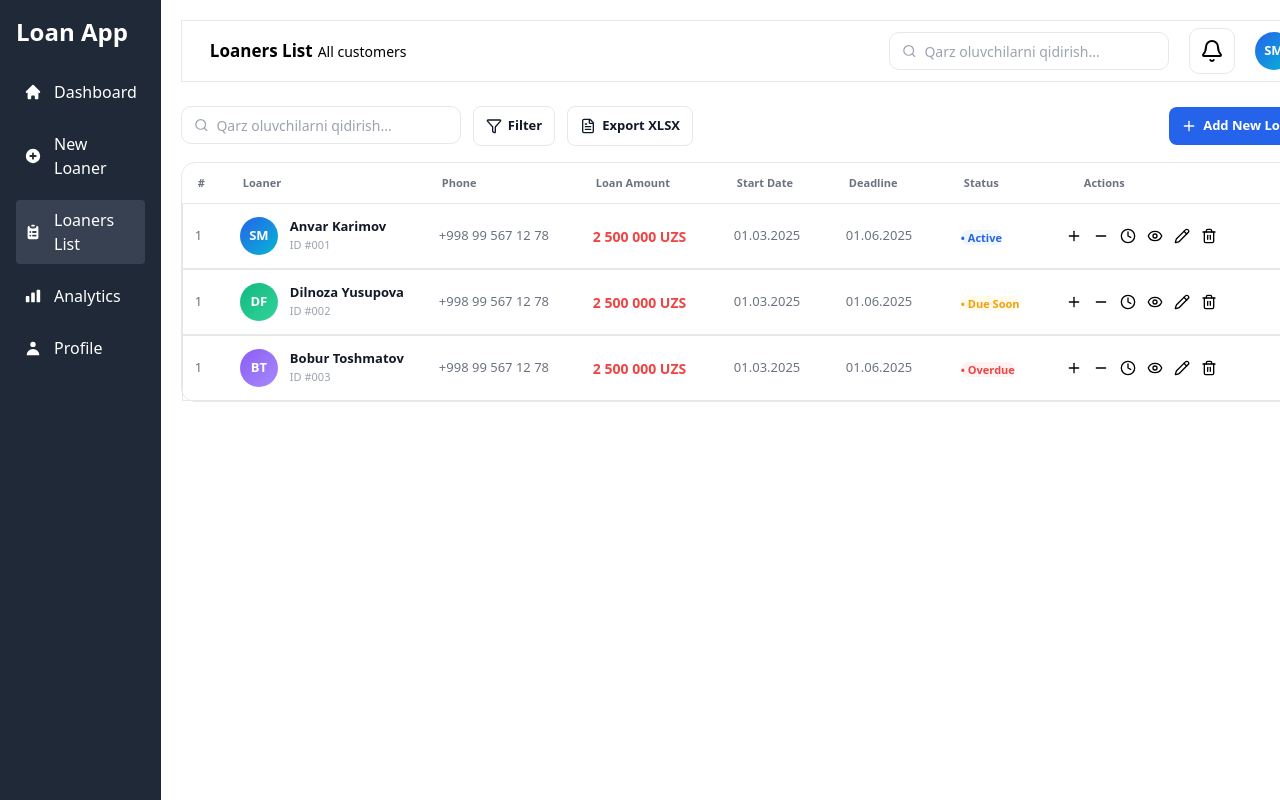
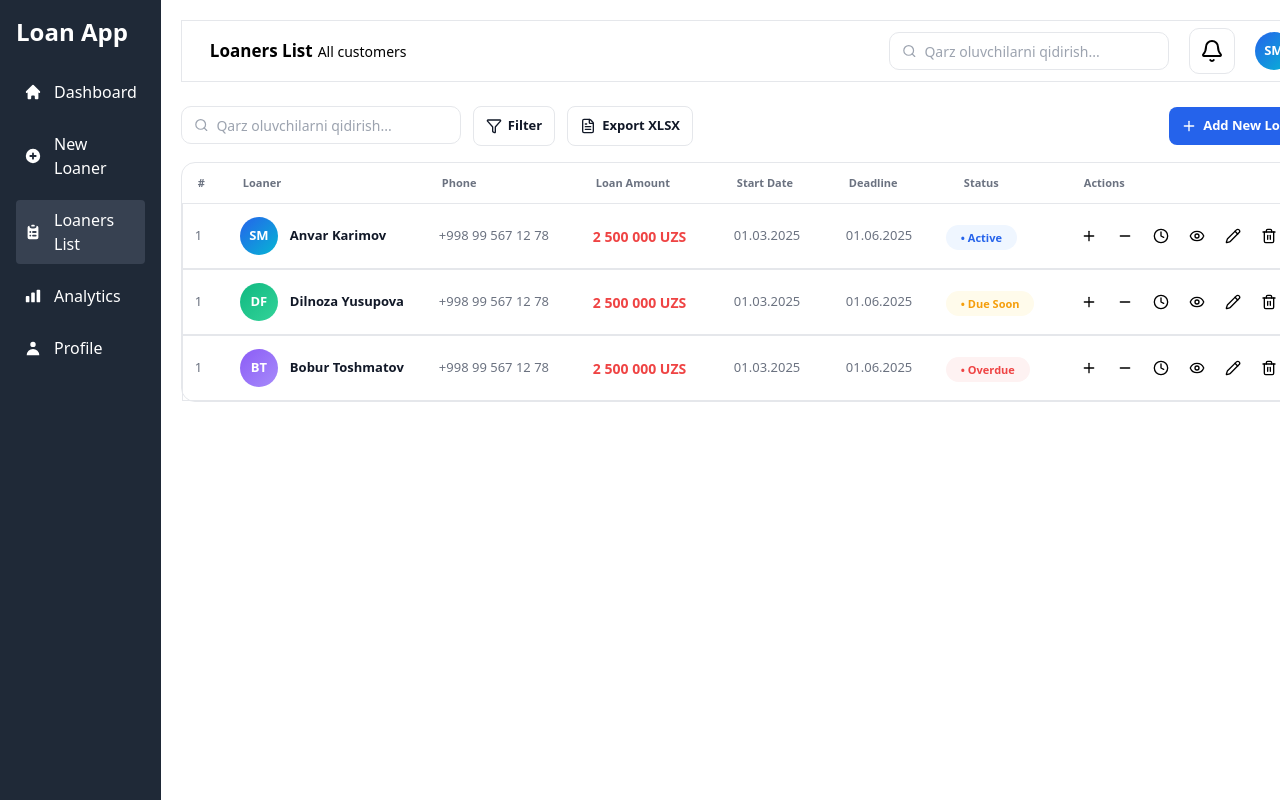
Before and after one commit to kamilov1701/Loan_PC, a React (Vite) app: page /list in a window 1280 px wide. Shown: the top 800 px of the page. Built offline with nearby package versions, Linux system fonts and the light colour scheme.

Commit message:
design end

```diff
--- a/src/Pages/DashboardH.jsx
+++ b/src/Pages/DashboardH.jsx
@@ -21,7 +21,7 @@ export default class DashboardH extends Component {
   render() {
     return (
       <div>
-        <section className='border-[#E5E7EB] border px-[28px] container'>
+        <section className='border-[#E5E7EB] border px-[28px]'>
           <div className='py-[7px] flex items-center container justify-between '>
             <div className='flex gap-[5px] items-center'>
               <h1 className='text-[17px] font-bold'>Dashboard Overview</h1>
@@ -82,22 +82,21 @@ export default class DashboardH extends Component {
 
           <div className='flex items-center border border-[#E5E7EB] py-[13px]'>
             <div className='w-[45px] text-[#6B7280] text-[13px] font-normal px-[12px]'>1</div>
-            <div className='flex w-[199px] px-[12px] gap-[12px]'>
+            <div className='flex w-[199px] px-[12px] gap-[12px] items-center'>
               <span className="w-[38px] h-[38px] rounded-full bg-gradient-to-br from-[#2563EB] to-[#06B6D4] flex items-center justify-center text-white text-[13px] font-bold">SM </span>
               <div>
                 <h2 className='text-[#111827] text-[13px] font-semibold'>Anvar Karimov</h2>
-                <p className='text-[#9CA3AF] text-[11px] font-normal'>ID #001</p>
               </div>
             </div>
             <div className='text-[#6B7280] text-[13px] font-normal w-[154px] px-[12px]'>+998 99 567 12 78</div>
             <div className='text-[#EF4444] text-[14px] font-bold w-[141px] px-[12px]'>2 500 000 UZS</div>
             <div className='text-[#6B7280] text-[13px] font-normal w-[112px] px-[12px]'>01.03.2025</div>
             <div className='text-[#6B7280] text-[13px] font-normal w-[112px] px-[12px]'>01.06.2025</div>
-            <div className='w-[120px] px-[15px]'>
-              <span className='text-[#2563EB] font-semibold text-[11px] bg-[#EFF6FF] rounded-[20px]'>• Active</span>
+            <div className='w-[120px]'>
+              <span className='text-[#2563EB] font-semibold text-[11px] bg-[#EFF6FF] rounded-[20px] px-[15px] py-[5px]'>• Active</span>
             </div>
 
-            <div className='flex gap-[11px] items-center'>
+            <div className='flex gap-[20px] items-center ml-[15px]'>
               <Plus size={16}/>
               <Minus size={16}/>
               <Clock size={16}/>
@@ -108,22 +107,21 @@ export default class DashboardH extends Component {
           </div>
           <div className='flex items-center border border-[#E5E7EB] py-[13px]'>
             <div className='w-[45px] text-[#6B7280] text-[13px] font-normal px-[12px]'>1</div>
-            <div className='flex w-[199px] px-[12px] gap-[12px]'>
+            <div className='flex w-[199px] px-[12px] gap-[12px] items-center'>
               <span className="w-[38px] h-[38px] rounded-full bg-gradient-to-br from-[#10B981] to-[#34D399] flex items-center justify-center text-white text-[13px] font-bold">DF </span>
               <div>
                 <h2 className='text-[#111827] text-[13px] font-semibold'>Dilnoza Yusupova</h2>
-                <p className='text-[#9CA3AF] text-[11px] font-normal'>ID #002</p>
               </div>
             </div>
             <div className='text-[#6B7280] text-[13px] font-normal w-[154px] px-[12px]'>+998 99 567 12 78</div>
             <div className='text-[#EF4444] text-[14px] font-bold w-[141px] px-[12px]'>2 500 000 UZS</div>
             <div className='text-[#6B7280] text-[13px] font-normal w-[112px] px-[12px]'>01.03.2025</div>
             <div className='text-[#6B7280] text-[13px] font-normal w-[112px] px-[12px]'>01.06.2025</div>
-            <div className='w-[120px] px-[15px]'>
-              <span className='text-[#F59E0B] font-semibold text-[11px] bg-[#FFFBEB] rounded-[20px]'>• Due Soon</span>
+            <div className='w-[120px] '>
+              <span className='text-[#F59E0B] font-semibold text-[11px] bg-[#FFFBEB] rounded-[20px] px-[15px] py-[5px]'>• Due Soon</span>
             </div>
 
-            <div className='flex gap-[11px] items-center'>
+             <div className='flex gap-[20px] items-center ml-[15px]'>
               <Plus size={16}/>
               <Minus size={16}/>
               <Clock size={16}/>
@@ -134,22 +132,21 @@ export default class DashboardH extends Component {
           </div>
           <div className='flex items-center border border-[#E5E7EB] py-[13px]'>
             <div className='w-[45px] text-[#6B7280] text-[13px] font-normal px-[12px]'>1</div>
-            <div className='flex w-[199px] px-[12px] gap-[12px]'>
+            <div className='flex w-[199px] px-[12px] gap-[12px] items-center'>
               <span className="w-[38px] h-[38px] rounded-full bg-gradient-to-br from-[#8B5CF6] to-[#A78BFA] flex items-center justify-center text-white text-[13px] font-bold">BT </span>
               <div>
                 <h2 className='text-[#111827] text-[13px] font-semibold'>Bobur Toshmatov</h2>
-                <p className='text-[#9CA3AF] text-[11px] font-normal'>ID #003</p>
               </div>
             </div>
             <div className='text-[#6B7280] text-[13px] font-normal w-[154px] px-[12px]'>+998 99 567 12 78</div>
             <div className='text-[#EF4444] text-[14px] font-bold w-[141px] px-[12px]'>2 500 000 UZS</div>
             <div className='text-[#6B7280] text-[13px] font-normal w-[112px] px-[12px]'>01.03.2025</div>
             <div className='text-[#6B7280] text-[13px] font-normal w-[112px] px-[12px]'>01.06.2025</div>
-            <div className='w-[120px] px-[15px]'>
-              <span className='text-[#EF4444] font-semibold text-[11px] bg-[#FEF2F2] rounded-[20px]'>• Overdue</span>
+            <div className='w-[120px]'>
+              <span className='text-[#EF4444] font-semibold text-[11px] bg-[#FEF2F2] rounded-[20px] px-[15px] py-[5px]'>• Overdue</span>
             </div>
 
-            <div className='flex gap-[11px] items-center'>
+            <div className='flex gap-[20px] items-center ml-[15px]'>
               <Plus size={16}/>
               <Minus size={16}/>
               <Clock size={16}/>
--- a/src/Pages/ListLoan.jsx
+++ b/src/Pages/ListLoan.jsx
@@ -9,7 +9,7 @@ import { Bell } from 'lucide-react';
 // import { Users } from 'lucide-react';
 // import { User } from 'lucide-react';
 // import { ChartNoAxesColumn } from 'lucide-react';
-import { Search, FileText  } from "lucide-react";
+import { Search, FileText } from "lucide-react";
 
 import { Plus, Minus, Eye, Pencil, Trash2, Clock, Funnel } from "lucide-react";
 
@@ -19,7 +19,7 @@ export default class ListLoan extends Component {
   render() {
     return (
       <div>
-        <section className='border-[#E5E7EB] border px-[28px] container'>
+        <section className='border-[#E5E7EB] border px-[28px]'>
           <div className='py-[7px] flex items-center container justify-between '>
             <div className='flex gap-[5px] items-center'>
               <h1 className='text-[17px] font-bold'>Loaners List</h1>
@@ -41,11 +41,11 @@ export default class ListLoan extends Component {
           <div className='flex items-center justify-between mt-[24px] mb-[16px]'>
             <div className='flex gap-[12px]'>
               <div className="w-[280px] h-[38px] border border-[#E5E7EB] rounded-[10px] flex items-center px-3 bg-white">
-              <Search className="w-4 h-4 text-gray-400 mr-2" />
-              <input type="text" placeholder="Qarz oluvchilarni qidirish..." className="w-full h-full outline-none text-sm text-gray-600 placeholder-gray-400" />
-            </div>
-            <button className='text-[#111827] border border-[#E5E7EB] text-[13px] font-semibold px-[12px] py-[9px] bg-none rounded-[8px] flex items-center gap-[6px]'><Funnel className='text-[#111827]' size={16} />  Filter</button>
-            <button className='text-[#111827] border border-[#E5E7EB] text-[13px] font-semibold px-[12px] py-[9px] bg-none rounded-[8px] flex items-center gap-[6px]'><FileText  className='text-[#111827]' size={16} />  Export XLSX</button>
+                <Search className="w-4 h-4 text-gray-400 mr-2" />
+                <input type="text" placeholder="Qarz oluvchilarni qidirish..." className="w-full h-full outline-none text-sm text-gray-600 placeholder-gray-400" />
+              </div>
+              <button className='text-[#111827] border border-[#E5E7EB] text-[13px] font-semibold px-[12px] py-[9px] bg-none rounded-[8px] flex items-center gap-[6px]'><Funnel className='text-[#111827]' size={16} />  Filter</button>
+              <button className='text-[#111827] border border-[#E5E7EB] text-[13px] font-semibold px-[12px] py-[9px] bg-none rounded-[8px] flex items-center gap-[6px]'><FileText className='text-[#111827]' size={16} />  Export XLSX</button>
 
             </div>
             <button className='text-[#FFFFFF] text-[13px] font-semibold px-[12px] py-[9px] bg-[#2563EB] rounded-[8px] flex items-center gap-[6px]'><Plus className='text-[#FFFFFF]' size={16} />  Add New Loaner</button>
@@ -65,22 +65,21 @@ export default class ListLoan extends Component {
 
             <div className='flex items-center border border-[#E5E7EB] py-[13px]'>
               <div className='w-[45px] text-[#6B7280] text-[13px] font-normal px-[12px]'>1</div>
-              <div className='flex w-[199px] px-[12px] gap-[12px]'>
+              <div className='flex w-[199px] px-[12px] gap-[12px] items-center'>
                 <span className="w-[38px] h-[38px] rounded-full bg-gradient-to-br from-[#2563EB] to-[#06B6D4] flex items-center justify-center text-white text-[13px] font-bold">SM </span>
                 <div>
                   <h2 className='text-[#111827] text-[13px] font-semibold'>Anvar Karimov</h2>
-                  <p className='text-[#9CA3AF] text-[11px] font-normal'>ID #001</p>
                 </div>
               </div>
               <div className='text-[#6B7280] text-[13px] font-normal w-[154px] px-[12px]'>+998 99 567 12 78</div>
               <div className='text-[#EF4444] text-[14px] font-bold w-[141px] px-[12px]'>2 500 000 UZS</div>
               <div className='text-[#6B7280] text-[13px] font-normal w-[112px] px-[12px]'>01.03.2025</div>
               <div className='text-[#6B7280] text-[13px] font-normal w-[112px] px-[12px]'>01.06.2025</div>
-              <div className='w-[120px] px-[15px]'>
-                <span className='text-[#2563EB] font-semibold text-[11px] bg-[#EFF6FF] rounded-[20px]'>• Active</span>
+              <div className='w-[120px]'>
+                <span className='text-[#2563EB] font-semibold text-[11px] bg-[#EFF6FF] rounded-[20px] px-[15px] py-[5px]'>• Active</span>
               </div>
 
-              <div className='flex gap-[11px] items-center'>
+              <div className='flex gap-[20px] items-center ml-[15px]'>
                 <Plus size={16} />
                 <Minus size={16} />
                 <Clock size={16} />
@@ -91,22 +90,21 @@ export default class ListLoan extends Component {
             </div>
             <div className='flex items-center border border-[#E5E7EB] py-[13px]'>
               <div className='w-[45px] text-[#6B7280] text-[13px] font-normal px-[12px]'>1</div>
-              <div className='flex w-[199px] px-[12px] gap-[12px]'>
+              <div className='flex w-[199px] px-[12px] gap-[12px] items-center'>
                 <span className="w-[38px] h-[38px] rounded-full bg-gradient-to-br from-[#10B981] to-[#34D399] flex items-center justify-center text-white text-[13px] font-bold">DF </span>
                 <div>
                   <h2 className='text-[#111827] text-[13px] font-semibold'>Dilnoza Yusupova</h2>
-                  <p className='text-[#9CA3AF] text-[11px] font-normal'>ID #002</p>
                 </div>
               </div>
               <div className='text-[#6B7280] text-[13px] font-normal w-[154px] px-[12px]'>+998 99 567 12 78</div>
               <div className='text-[#EF4444] text-[14px] font-bold w-[141px] px-[12px]'>2 500 000 UZS</div>
               <div className='text-[#6B7280] text-[13px] font-normal w-[112px] px-[12px]'>01.03.2025</div>
               <div className='text-[#6B7280] text-[13px] font-normal w-[112px] px-[12px]'>01.06.2025</div>
-              <div className='w-[120px] px-[15px]'>
-                <span className='text-[#F59E0B] font-semibold text-[11px] bg-[#FFFBEB] rounded-[20px]'>• Due Soon</span>
+              <div className='w-[120px] '>
+                <span className='text-[#F59E0B] font-semibold text-[11px] bg-[#FFFBEB] rounded-[20px] px-[15px] py-[5px]'>• Due Soon</span>
               </div>
 
-              <div className='flex gap-[11px] items-center'>
+              <div className='flex gap-[20px] items-center ml-[15px]'>
                 <Plus size={16} />
                 <Minus size={16} />
                 <Clock size={16} />
@@ -117,22 +115,21 @@ export default class ListLoan extends Component {
             </div>
             <div className='flex items-center border border-[#E5E7EB] py-[13px]'>
               <div className='w-[45px] text-[#6B7280] text-[13px] font-normal px-[12px]'>1</div>
-              <div className='flex w-[199px] px-[12px] gap-[12px]'>
+              <div className='flex w-[199px] px-[12px] gap-[12px] items-center'>
                 <span className="w-[38px] h-[38px] rounded-full bg-gradient-to-br from-[#8B5CF6] to-[#A78BFA] flex items-center justify-center text-white text-[13px] font-bold">BT </span>
                 <div>
                   <h2 className='text-[#111827] text-[13px] font-semibold'>Bobur Toshmatov</h2>
-                  <p className='text-[#9CA3AF] text-[11px] font-normal'>ID #003</p>
                 </div>
               </div>
               <div className='text-[#6B7280] text-[13px] font-normal w-[154px] px-[12px]'>+998 99 567 12 78</div>
               <div className='text-[#EF4444] text-[14px] font-bold w-[141px] px-[12px]'>2 500 000 UZS</div>
               <div className='text-[#6B7280] text-[13px] font-normal w-[112px] px-[12px]'>01.03.2025</div>
               <div className='text-[#6B7280] text-[13px] font-normal w-[112px] px-[12px]'>01.06.2025</div>
-              <div className='w-[120px] px-[15px]'>
-                <span className='text-[#EF4444] font-semibold text-[11px] bg-[#FEF2F2] rounded-[20px]'>• Overdue</span>
+              <div className='w-[120px]'>
+                <span className='text-[#EF4444] font-semibold text-[11px] bg-[#FEF2F2] rounded-[20px] px-[15px] py-[5px]'>• Overdue</span>
               </div>
 
-              <div className='flex gap-[11px] items-center'>
+              <div className='flex gap-[20px] items-center ml-[15px]'>
                 <Plus size={16} />
                 <Minus size={16} />
                 <Clock size={16} />
--- a/src/Pages/NewLoanerC.jsx
+++ b/src/Pages/NewLoanerC.jsx
@@ -19,10 +19,6 @@ export default class NewLoanerC extends Component {
               <h2 className='text-[14px] font-normal'>Qarz oluvchi ma'lumotlarini to'ldiring</h2>
             </div>
             <div className='flex gap-[20px] items-center'>
-              <div className="w-[280px] h-[38px] border border-[#E5E7EB] rounded-[10px] flex items-center px-3 bg-white">
-                <Search className="w-4 h-4 text-gray-400 mr-2" />
-                <input type="text" placeholder="Qarz oluvchilarni qidirish..." className="w-full h-full outline-none text-sm text-gray-600 placeholder-gray-400" />
-              </div>
               <button className='border border-[#E5E7EB] bg-[#FFFFFF] p-[10px] rounded-[10px]'><Bell /></button>
               <span className="w-[38px] h-[38px] rounded-full bg-gradient-to-br from-[#2563EB] to-[#06B6D4] flex items-center justify-center text-white text-[13px] font-bold">SM </span>
             </div>
```
